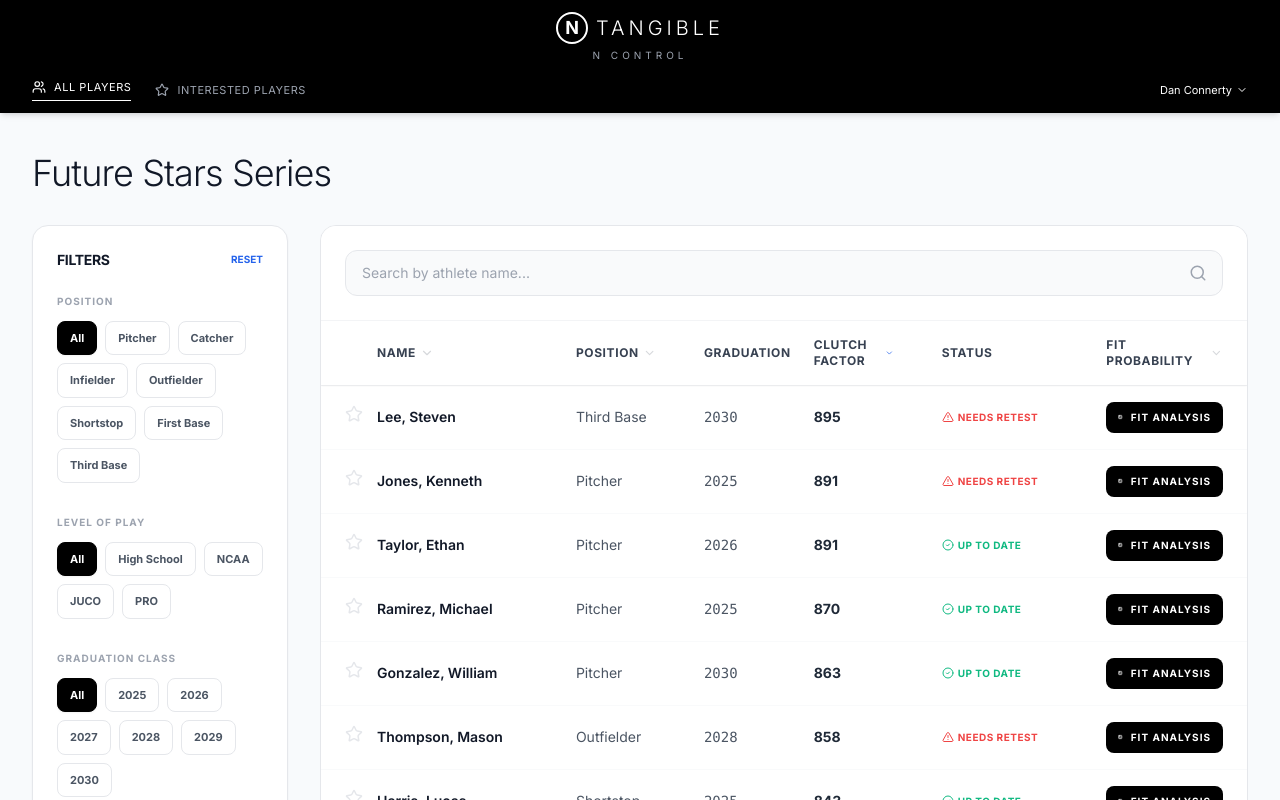
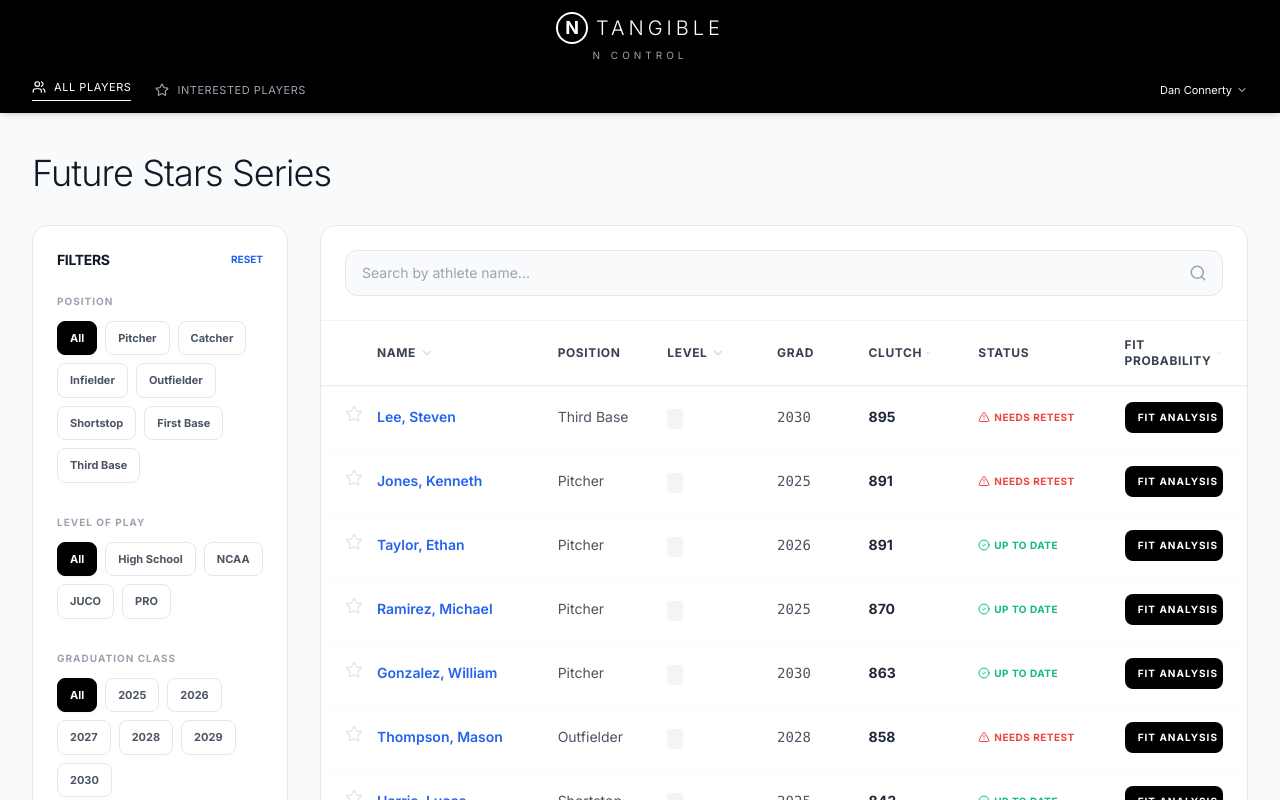
Before and after one commit to danconnerty/NTangibleCollegeCoachView, a React (Vite) app: page / in a window 1280 px wide. Shown: the top 800 px of the page. Built offline with nearby package versions, Linux system fonts and the light colour scheme.

Commit message:
Update ParticipantTable.tsx

```diff
--- a/components/ParticipantTable.tsx
+++ b/components/ParticipantTable.tsx
@@ -4,7 +4,7 @@ import { Search, ChevronDown, ChevronUp, Star, Cpu, CheckCircle2, AlertTriangle,
 import { Player, ViewType } from '../types';
 import ScoutingModal from './ScoutingModal';
 
-type SortField = 'graduationYear' | 'clutchFactor' | 'name' | 'position' | 'fitScore';
+type SortField = 'graduationYear' | 'clutchFactor' | 'name' | 'position' | 'level' | 'fitScore';
 type SortDirection = 'asc' | 'desc';
 
 interface ParticipantTableProps {
@@ -12,6 +12,7 @@ interface ParticipantTableProps {
   players: Player[];
   setPlayers: React.Dispatch<React.SetStateAction<Player[]>>;
   externalPositionFilter: string;
+  externalLevelFilter: string;
   externalGradYearFilter: string;
 }
 
@@ -20,6 +21,7 @@ const ParticipantTable: React.FC<ParticipantTableProps> = ({
   players,
   setPlayers,
   externalPositionFilter,
+  externalLevelFilter,
   externalGradYearFilter
 }) => {
   const [searchQuery, setSearchQuery] = useState('');
@@ -89,6 +91,10 @@ const ParticipantTable: React.FC<ParticipantTableProps> = ({
       result = result.filter(p => p.position === externalPositionFilter);
     }
 
+    if (externalLevelFilter !== 'All') {
+      result = result.filter(p => p.level === externalLevelFilter);
+    }
+
     if (externalGradYearFilter !== 'All') {
       result = result.filter(p => String(p.graduationYear) === externalGradYearFilter);
     }
@@ -103,7 +109,7 @@ const ParticipantTable: React.FC<ParticipantTableProps> = ({
     });
 
     return result;
-  }, [players, view, searchQuery, externalPositionFilter, externalGradYearFilter, sortField, sortDirection]);
+  }, [players, view, searchQuery, externalPositionFilter, externalLevelFilter, externalGradYearFilter, sortField, sortDirection]);
 
   const SortIndicator = ({ field }: { field: SortField }) => {
     if (sortField !== field) return <ChevronDown size={14} className="opacity-20" />;
@@ -138,7 +144,7 @@ const ParticipantTable: React.FC<ParticipantTableProps> = ({
             <tr>
               <th className="w-12 px-6 py-4"></th>
               <th
-                className="w-[20%] px-2 py-4 text-xs font-bold text-gray-700 uppercase tracking-wider cursor-pointer hover:bg-gray-50 transition-colors"
+                className="w-[18%] px-2 py-4 text-xs font-bold text-gray-700 uppercase tracking-wider cursor-pointer hover:bg-gray-50 transition-colors"
                 onClick={() => handleSort('name')}
               >
                 <div className="flex items-center gap-1">
@@ -146,7 +152,7 @@ const ParticipantTable: React.FC<ParticipantTableProps> = ({
                 </div>
               </th>
               <th
-                className="w-[14%] px-6 py-4 text-xs font-bold text-gray-700 uppercase tracking-wider cursor-pointer hover:bg-gray-50 transition-colors"
+                className="w-[12%] px-6 py-4 text-xs font-bold text-gray-700 uppercase tracking-wider cursor-pointer hover:bg-gray-50 transition-colors"
                 onClick={() => handleSort('position')}
               >
                  <div className="flex items-center gap-1">
@@ -155,25 +161,33 @@ const ParticipantTable: React.FC<ParticipantTableProps> = ({
               </th>
               <th
                 className="w-[12%] px-6 py-4 text-xs font-bold text-gray-700 uppercase tracking-wider cursor-pointer hover:bg-gray-50 transition-colors"
+                onClick={() => handleSort('level')}
+              >
+                 <div className="flex items-center gap-1">
+                  Level <SortIndicator field="level" />
+                </div>
+              </th>
+              <th
+                className="w-[10%] px-6 py-4 text-xs font-bold text-gray-700 uppercase tracking-wider cursor-pointer hover:bg-gray-50 transition-colors"
                 onClick={() => handleSort('graduationYear')}
               >
                  <div className="flex items-center gap-1">
-                  Graduation <SortIndicator field="graduationYear" />
+                  Grad <SortIndicator field="graduationYear" />
                 </div>
               </th>
               <th
-                className="w-[14%] px-6 py-4 text-xs font-bold text-gray-700 uppercase tracking-wider cursor-pointer hover:bg-gray-50 transition-colors"
+                className="w-[12%] px-6 py-4 text-xs font-bold text-gray-700 uppercase tracking-wider cursor-pointer hover:bg-gray-50 transition-colors"
                 onClick={() => handleSort('clutchFactor')}
               >
                  <div className="flex items-center gap-1">
-                  Clutch Factor <SortIndicator field="clutchFactor" />
+                  Clutch <SortIndicator field="clutchFactor" />
                 </div>
               </th>
-              <th className="w-[18%] px-6 py-4 text-xs font-bold text-gray-700 uppercase tracking-wider">
+              <th className="w-[16%] px-6 py-4 text-xs font-bold text-gray-700 uppercase tracking-wider">
                 Status
               </th>
               <th
-                className="w-[18%] px-6 py-4 text-xs font-bold text-gray-700 uppercase tracking-wider cursor-pointer hover:bg-gray-50 transition-colors"
+                className="w-[16%] px-6 py-4 text-xs font-bold text-gray-700 uppercase tracking-wider cursor-pointer hover:bg-gray-50 transition-colors"
                 onClick={() => handleSort('fitScore')}
               >
                 <div className="flex items-center justify-center gap-1">
@@ -197,15 +211,23 @@ const ParticipantTable: React.FC<ParticipantTableProps> = ({
                         <Star size={18} fill={player.isInterested ? "currentColor" : "none"} />
                       </button>
                     </td>
-                    <td className="px-2 py-4 whitespace-nowrap">
+                    <td
+                      className="px-2 py-4 whitespace-nowrap cursor-pointer hover:bg-white transition-colors"
+                      onClick={() => setSelectedPlayerId(player.id)}
+                    >
                       <div className="flex items-center">
-                        <span className="text-gray-900 font-semibold text-sm">
+                        <span className="text-blue-600 font-semibold text-sm hover:underline decoration-blue-400 decoration-2 underline-offset-4 transition-all">
                           {player.name}
                         </span>
                       </div>
                     </td>
                     <td className="px-6 py-4 whitespace-nowrap text-sm text-gray-600">
                       {player.position}
+                    </td>
+                    <td className="px-6 py-4 whitespace-nowrap">
+                       <span className="px-2 py-1 rounded bg-gray-100 text-[10px] font-bold uppercase tracking-wider text-gray-600">
+                        {player.level}
+                      </span>
                     </td>
                     <td className="px-6 py-4 whitespace-nowrap text-sm text-gray-600 font-mono">
                       {player.graduationYear}
@@ -260,7 +282,7 @@ const ParticipantTable: React.FC<ParticipantTableProps> = ({
               })
             ) : (
               <tr>
-                <td colSpan={7} className="px-6 py-20 text-center">
+                <td colSpan={8} className="px-6 py-20 text-center">
                   <div className="flex flex-col items-center gap-2 text-gray-400">
                     <Search size={32} className="opacity-20" />
                     <p className="italic text-sm">No athletes found in this view.</p>
```
